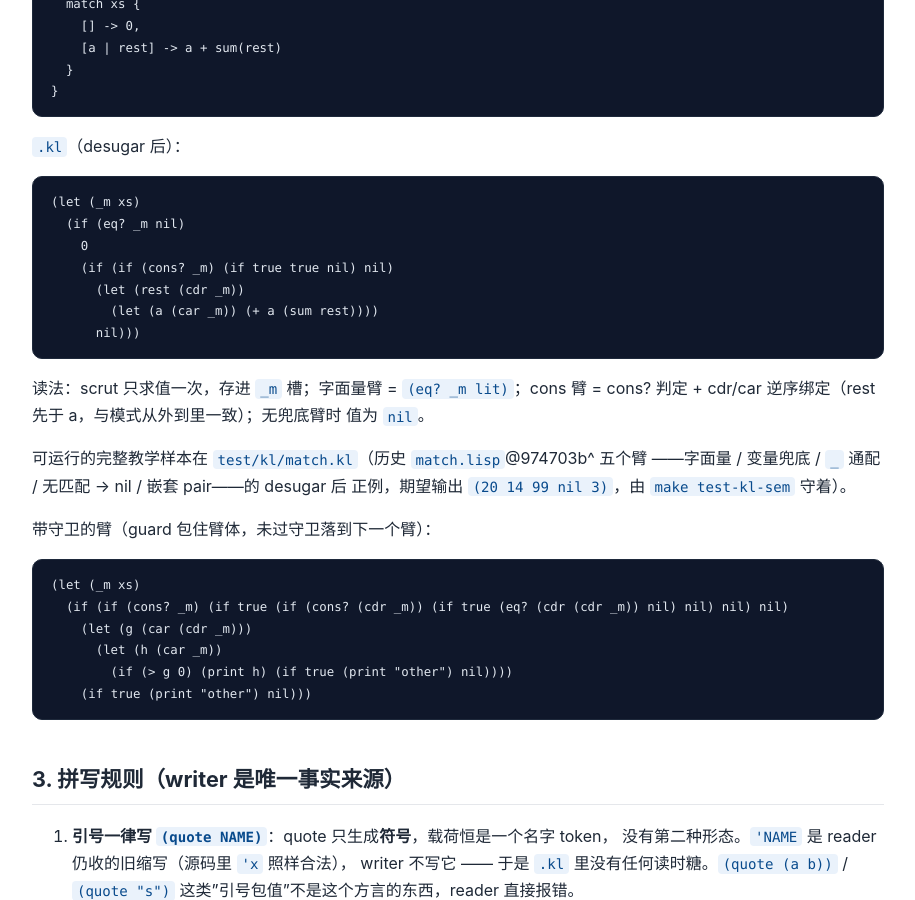
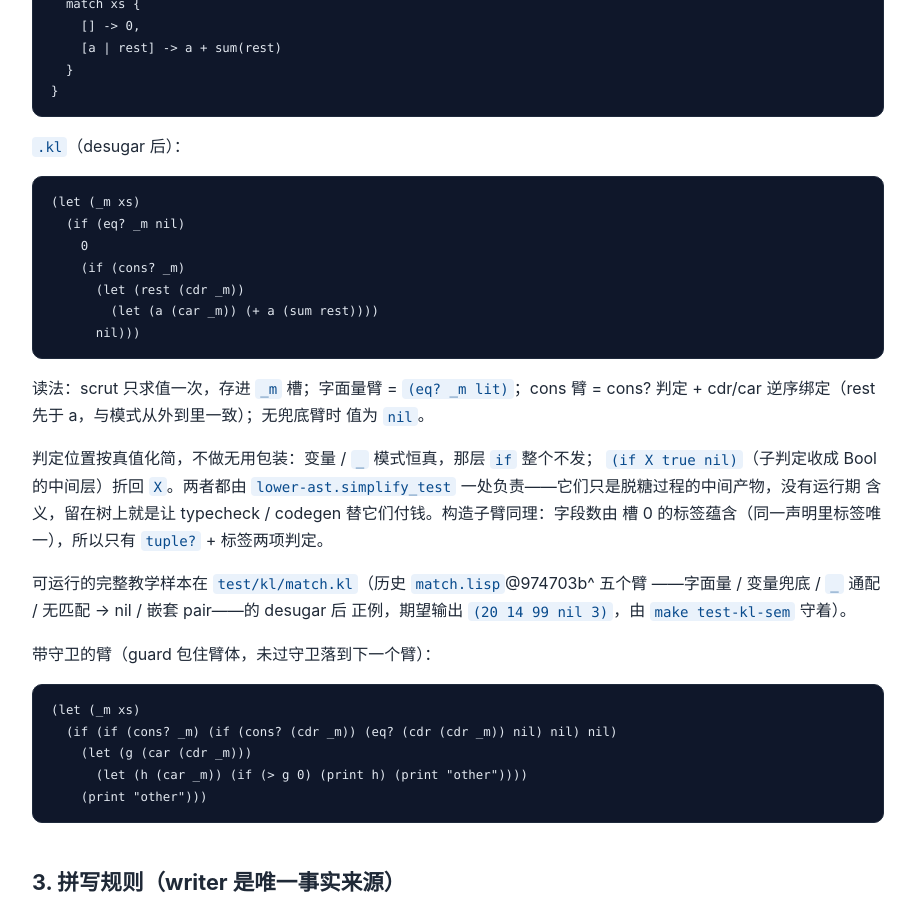
Before and after one commit to tiancaiamao/tinyactor, a Jekyll site: the page built from docs/kl-format.md, in a window 1280 px wide and 900 px high, scrolled down 3828 px. Shown: the whole window, without its empty margins (182-1097 px from the left). Built offline with Jekyll 4.4.1, drawn with Linux system fonts in a browser that asks for light colours; our own code applies the rules of GitHub Pages for plain Markdown files.

Commit message:
perf(lower): 脱糖产物只留必要判定 —— 恒真判定不发 if、构造子臂去掉长度判定
#487 的 match 守卫让编译器自身慢 +45%（self-build 8.17s → 11.74s）。守卫链上
有三样东西纯粹是脱糖过程的中间产物，typecheck / codegen 全都在替它们付钱：

1. 变量 / `_` 模式恒真，`(if true arm rest)` 的值就是 arm（rest 两边都不求值）
   —— 整个 if 不发。
2. `(if X true nil)` 与 X 同义（真值只有 true / nil），它是子判定收成 Bool 的
   包装层，递归折回 X（`simplify_test`，只在判定位置调用）。
3. 构造子臂的 `(eq? (tuple-len t) N+1)` 不必要：槽 0 的标签在同一声明里唯一，
   字段数由标签蕴含，而 typecheck 已保证 scrutinee 属于该声明。跨声明同名标签
   本来就是 E0006 duplicate global，所以「标签蕴含字段数」在全局也成立。

`tuple?` 保留：零字段构造子的值是裸符号（`parser.mk_ctor_form`），同一声明里
`B` 落到 `A(x)` 臂上必须判否、落到下一臂，而不是对符号做 tuple-ref 崩成
'tuplereftype。

实测（driver.ta self-build，新旧交替跑，取中位数）：

  旧 main 2e3e836   8.17s   458 KB .tabc     ← #487 之前
  main @ #487      11.74s   613 KB .tabc     (+44%)
  本分支            8.20s   515 KB .tabc     (+0.2%，回归消除)

脱糖产物（driver.kl）：40840 → 34739 节点（-15%）；`(eq? (tuple-len …))`
1012 → 0；`(if true true nil)` 1070 → 0。

验证：`make bootstrap` 三遍，gen2 与 gen3 逐字节相同（fixed point）；
`make test` 六个 category 全 0 failures（113 / 23 / 68 / 59 / 91 / 3）；
`make kernfuzz-snapshot-check` 114 条快照无差异。

````diff
--- a/docs/kl-format.md
+++ b/docs/kl-format.md
@@ -180,7 +180,7 @@ fn sum(xs) {
 (let (_m xs)
   (if (eq? _m nil)
     0
-    (if (if (cons? _m) (if true true nil) nil)
+    (if (cons? _m)
       (let (rest (cdr _m))
         (let (a (car _m)) (+ a (sum rest))))
       nil)))
@@ -190,6 +190,12 @@ fn sum(xs) {
 cons? 判定 + cdr/car 逆序绑定（rest 先于 a，与模式从外到里一致）；无兜底臂时
 值为 `nil`。
 
+判定位置按真值化简，不做无用包装：变量 / `_` 模式恒真，那层 `if` 整个不发；
+`(if X true nil)`（子判定收成 Bool 的中间层）折回 `X`。两者都由
+`lower-ast.simplify_test` 一处负责——它们只是脱糖过程的中间产物，没有运行期
+含义，留在树上就是让 typecheck / codegen 替它们付钱。构造子臂同理：字段数由
+槽 0 的标签蕴含（同一声明里标签唯一），所以只有 `tuple?` + 标签两项判定。
+
 可运行的完整教学样本在 `test/kl/match.kl`（历史 `match.lisp`@974703b^ 五个臂
 ——字面量 / 变量兜底 / `_` 通配 / 无匹配 → nil / 嵌套 pair——的 desugar 后
 正例，期望输出 `(20 14 99 nil 3)`，由 `make test-kl-sem` 守着）。
@@ -198,11 +204,10 @@ cons? 判定 + cdr/car 逆序绑定（rest 先于 a，与模式从外到里一
 
 ```lisp
 (let (_m xs)
-  (if (if (cons? _m) (if true (if (cons? (cdr _m)) (if true (eq? (cdr (cdr _m)) nil) nil) nil) nil)
+  (if (if (cons? _m) (if (cons? (cdr _m)) (eq? (cdr (cdr _m)) nil) nil) nil)
     (let (g (car (cdr _m)))
-      (let (h (car _m))
-        (if (> g 0) (print h) (if true (print "other") nil))))
-    (if true (print "other") nil)))
+      (let (h (car _m)) (if (> g 0) (print h) (print "other"))))
+    (print "other")))
 ```
 
 ## 3. 拼写规则（writer 是唯一事实来源）
````
Also changed, not shown: 2 other files.
